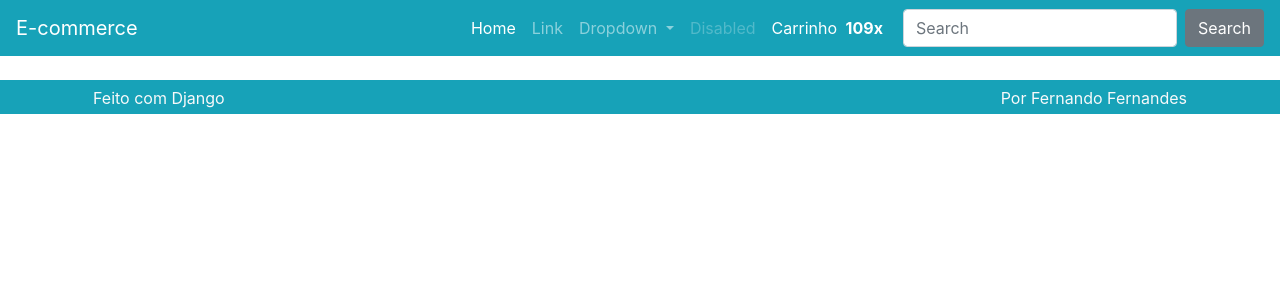
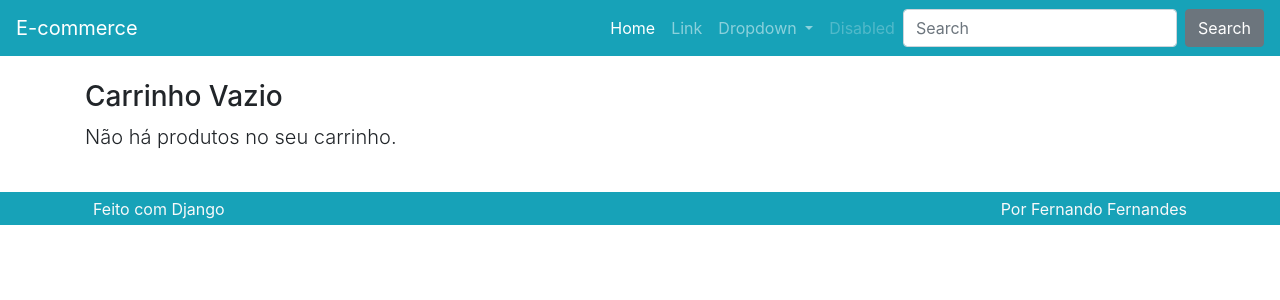
Before and after one commit to FFS4ant0s/Projeto-E-commerce, a Django app: page /carrinho/ in a window 1280 px wide. Shown: the top 300 px of the page. Run offline with Django 5.2, Linux system fonts and the light colour scheme; some libraries are stand-ins or nearby versions.

Commit message:
rederizing the cart

```diff
--- a/produto/templates/produto/carrinho.html
+++ b/produto/templates/produto/carrinho.html
@@ -1,7 +1,94 @@
 {% extends 'base.html' %}
+{% load omfilters %}
+{% load static %}
 
 {% block conteudo %}
 
-{{ request.session.carrinho }}
+{% if carrinho %}
 
-{% endblock %}
+<div class="row mt-3">
+    <div class="col">
+        <h3>Carrinho de compras</h3>
+        <p class="lead">Os produtos, quantidades e preços que você escolheu.</p>
+
+        <div class="table-responsive">
+            <table class="table">
+                <tr>
+                    <th class="d-none d-lg-block">Imagem</th>
+                    <th>Produto</th>
+                    <th>V.</th>
+                    <th>QTD.</th>
+                    <th>Total</th>
+                </tr>
+
+                {% for linha in carrinho.values %}
+                <tr>
+                    <td class="d-none d-lg-block">
+                        <img class="cart-img" src="{{ linha.imagem }}">
+                    </td>
+                    <td>
+                        <a href="{% url 'produto:detalhe' linha.slug %}">
+                            {{ linha.produto_nome }}
+                        </a>
+
+                        <a class="ml-3" href="{% url 'produto:removerdocarrinho' %}?vid={{ linha.variacao_id }}">
+                            <i class="fas fa-times-circle text-danger" aria-hidden="true"></i>
+                        </a>
+                    </td>
+                    <td>{{ linha.variacao_nome }}</td>
+                    <td>
+                        {{ linha.quantidade }} x
+                        {% if linha.preco_unitario_promocional %}
+                        {{ linha.preco_unitario_promocional }}
+                        {% else %}
+                        {{ linha.preco_unitario }}
+                        {% endif %}
+
+                    </td>
+
+                    {% if linha.preco_quantitativo_promocional %}
+                    <td>{{ linha.preco_quantitativo_promocional | formata_preco }}</td>
+
+                    {% else %}
+                    <td>{{ linha.preco_quantitativo | formata_preco }}</td>
+                    {% endif %}
+
+                </tr>
+                {% endfor %}
+
+            </table>
+        </div>
+    </div>
+</div>
+
+
+
+<div class="row mt-3">
+    <div class="col-lg">
+        <p class='lead'>Total no carrinho</p>
+
+        <div class='table-responsive'>
+            <table class="table">
+                <tr>
+                    <td class="font-weight-bold">Total</td>
+                    <td>R$100000</td>
+                </tr>
+            </table>
+        </div>
+    </div>
+    <div class="col-lg mt-auto">
+        <a class="btn btn-lg btn-block btn-primary" href="#">
+            Finalizar a compra
+        </a>
+    </div>
+</div>
+
+{% else %}
+<div class="row mt-3">
+    <div class="col">
+        <h3>Carrinho Vazio</h3>
+        <p class="lead">Não há produtos no seu carrinho.</p>
+
+        {% endif %}
+
+        {% endblock %}
--- a/produto/templatetags/omfilters.py
+++ b/produto/templatetags/omfilters.py
@@ -7,3 +7,8 @@ register = Library()
 @register.filter
 def formata_preco(val):
     return utils.formata_preco(val)
+
+
+@register.filter
+def cart_total_qtd(carrinho):
+    return utils.cart_total_qtd(carrinho)
--- a/produto/views.py
+++ b/produto/views.py
@@ -109,12 +109,40 @@ class AdicionarAoCarrinho(View):
 
 class RemoverDoCarrinho(View):
     def get(self, *args, **kwargs):
-        return HttpResponse('Remover carrinho')
+        http_referer = self.request.META.get('HTTP_REFERER', reverse('produto:lista'))
+        variacao_id = self.request.GET.get('vid')
+
+        # Verifica se o ID da variação foi fornecido
+        if not variacao_id:
+            messages.error(self.request, 'ID da variação não fornecido.')
+            return redirect(http_referer)
+
+        # Verifica se o carrinho existe na sessão
+        carrinho = self.request.session.get('carrinho', {})
+
+        # Verifica se a variação está no carrinho
+        if variacao_id not in carrinho:
+            messages.warning(self.request, 'Produto não encontrado no carrinho.')
+            return redirect(http_referer)
+
+        # Mensagem de sucesso ao remover o produto
+        produto_nome = carrinho[variacao_id]['produto_nome']
+        messages.success(self.request, f'{produto_nome} removido do seu carrinho.')
+
+        # Remove o produto do carrinho
+        del carrinho[variacao_id]
+        self.request.session['carrinho'] = carrinho
+        self.request.session.save()
+
+        return redirect(http_referer)
 
 
 class Carrinho(View):
     def get(self, *args, **kwargs):
-        return render(self.request, 'produto/carrinho.html')
+        contexto = {
+            'carrinho': self.request.session.get('carrinho', {})
+        }
+        return render(self.request, 'produto/carrinho.html', contexto)
 
 
 class Finalizar(View):
--- a/templates/parciais/_nav.html
+++ b/templates/parciais/_nav.html
@@ -1,3 +1,5 @@
+{% load omfilters %}
+
 <nav class="navbar navbar-dark bg-primary navbar-expand-lg">
     <a class="navbar-brand" href="{% url 'produto:lista' %}">E-commerce</a>
     <button class="navbar-toggler" type="button" data-toggle="collapse" data-target="#navbarSupportedContent"
@@ -28,19 +30,23 @@
             <li class="nav-item">
                 <a class="nav-link disabled" href="#">Disabled</a>
             </li>
+
+            {% if request.session.carrinho %}
+
             <li class="nav-item">
-                <a class="nav-link nav-cart-link active" href="#">
+                <a class="nav-link nav-cart-link active" href="{% url 'produto:carrinho' %}">
                     <span class="nav-cart-text mr-1">
                         Carrinho
                     </span>
                     <span class="nav-cart-count mr-1">
-                        <strong>109x</strong>
+                        <strong>{{ request.session.carrinho|cart_total_qtd }}x</strong>
                     </span>
                     <span class="nav-cart-icon mr-2">
                         <i class="fas fa-shopping-cart"></i>
                     </span>
                 </a>
             </li>
+            {% endif %}
         </ul>
         <form class="form-inline my-2 my-lg-0">
             <input class="form-control mr-sm-2" type="search" placeholder="Search" aria-label="Search">
--- a/utils/utils.py
+++ b/utils/utils.py
@@ -1,2 +1,6 @@
 def formata_preco(val):
     return f'R$ {val:.2f}'.replace('.', ',')
+
+
+def cart_total_qtd(carrinho):
+    return sum([item['quantidade'] for item in carrinho.values()])
```
Also changed, not shown: db.sqlite3.
